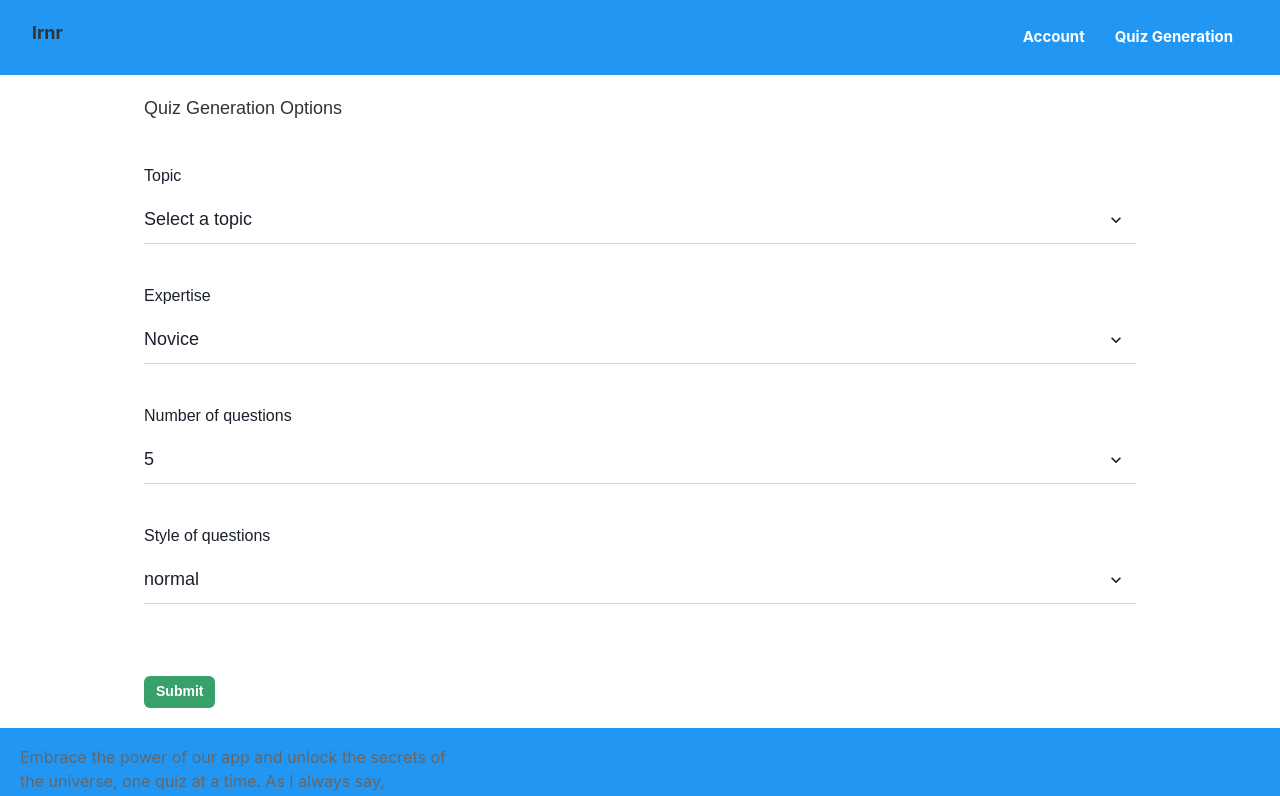
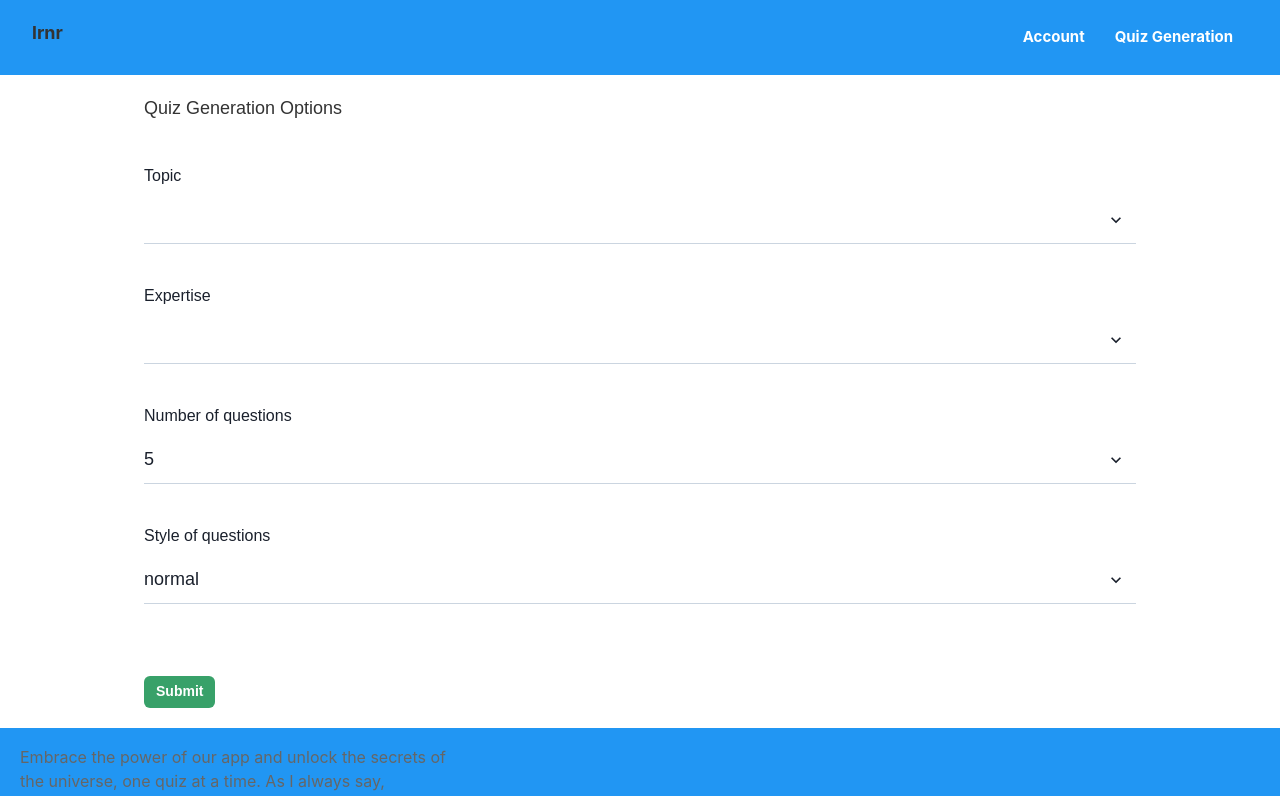
Before and after one commit to mmaferrrr/QuizAITest, a React (Create React App) app: page /quizgeneration in a window 1280 px wide. Shown: the top 796 px of the page. Built offline with nearby package versions, Linux system fonts and the light colour scheme; the HTML template or start-up script is replaced by a standard one.

Commit message:
form logic & UX enhanced

```diff
--- a/src/pages/QuizGeneration.jsx
+++ b/src/pages/QuizGeneration.jsx
@@ -3,7 +3,6 @@ import './QuizGeneration.css';
 import { Spinner, Center, VStack } from '@chakra-ui/react';
 import { Button } from '@chakra-ui/react'
 import { Text } from '@chakra-ui/react'
-
 import { Stack,  Box, Select, FormControl, FormLabel } from "@chakra-ui/react";
 
 
@@ -16,8 +15,8 @@ const  QuizGeneration = () => {
     //setQuestionCount is a function to change data if needed
 
     const [questionCount, setQuestionCount] = useState('5');
-    const [topic, setTopic] = useState('Golang');
-    const [difficulty, setDifficulty] = useState('novice');
+    const [topic, setTopic] = useState('');
+    const [difficulty, setDifficulty] = useState('');
     const [style, setStyle] = useState('normal');
     const [quiz, setQuiz] = useState(null);
     const [currentQuestionIndex, setCurrentQuestionIndex] = useState(0);
@@ -34,6 +33,21 @@ const  QuizGeneration = () => {
     // sends request to server to generate quiz
     const handleSubmit = async (e) => {
         e.preventDefault();
+
+
+         // Validation: Check if topic and difficulty are selected
+    if (!topic) {
+      alert('Please select a topic');
+      return;
+  }
+
+  if (!difficulty) {
+    alert('Please select an expertise level.');
+    return;
+}
+
+
+
         setIsLoading(true);
 
 
@@ -142,17 +156,17 @@ const  QuizGeneration = () => {
               <VStack spacing={6} align="stretch" width="100%">
                 <FormControl width="100%">
                   <FormLabel htmlFor="topic">Topic</FormLabel>
-                  <Select
+                  <Select //creates dropdown menu to choose one option from a list
                     id="topic"
                     value={topic}
                     onChange={(e) => setTopic(e.target.value)}
                     variant="flushed"
-                    placeholder="Select a topic"
                     borderColor="gray.300"
                     width="100%"
                     size="lg"
                     mb={4}
                   >
+                    <option value=""></option>
                     <option value="golang">golang</option>
                     <option value="aws">aws</option>
                     <option value="javascript">javascript</option>
@@ -163,6 +177,7 @@ const  QuizGeneration = () => {
                   </Select>
                 </FormControl>
 
+
                 <FormControl width="100%">
                   <FormLabel htmlFor="difficulty">Expertise</FormLabel>
                   <Select
@@ -170,12 +185,12 @@ const  QuizGeneration = () => {
                     value={difficulty}
                     onChange={(e) => setDifficulty(e.target.value)}
                     variant="flushed"
-                    placeholder="Select expertise"
                     borderColor="gray.300"
                     width="100%"
                     size="lg"
                     mb={4}
                   >
+                    <option value=""></option>
                     <option value="novice">Novice</option>
                     <option value="intermediate">Intermediate</option>
                     <option value="expert">Expert</option>
@@ -243,6 +258,7 @@ const  QuizGeneration = () => {
     }
 
 
+    //checks if the isLoading state is true. If true component will render full-screen loading indicator
     if (isLoading) {
       return (
         <Center h="100vh">
```
Also changed, not shown: public/evaluation-exam-svgrepo-com.svg (added), 1 other file (tests, documents, lock files or other folders).
